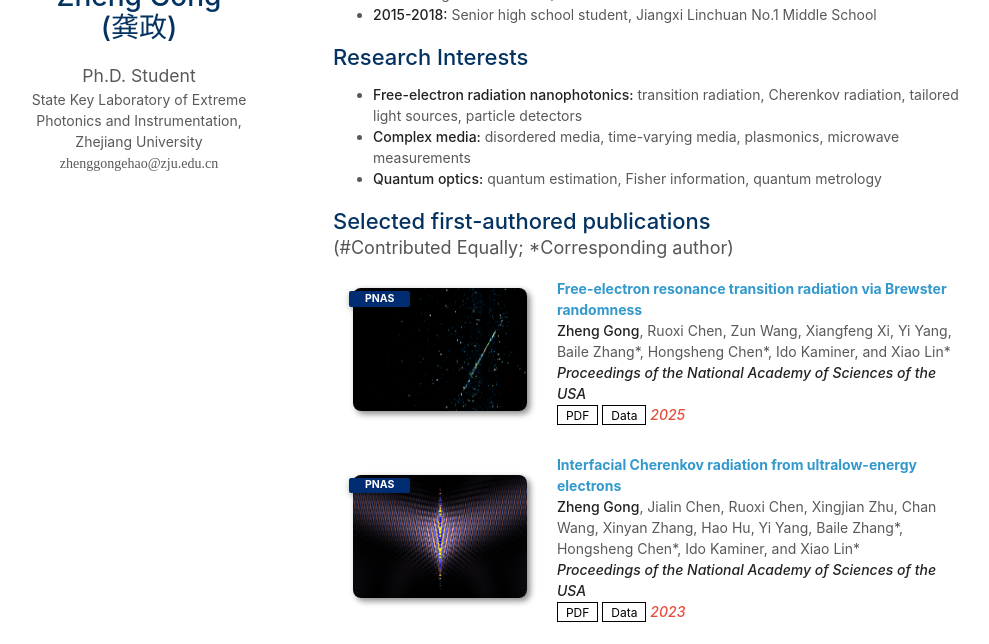
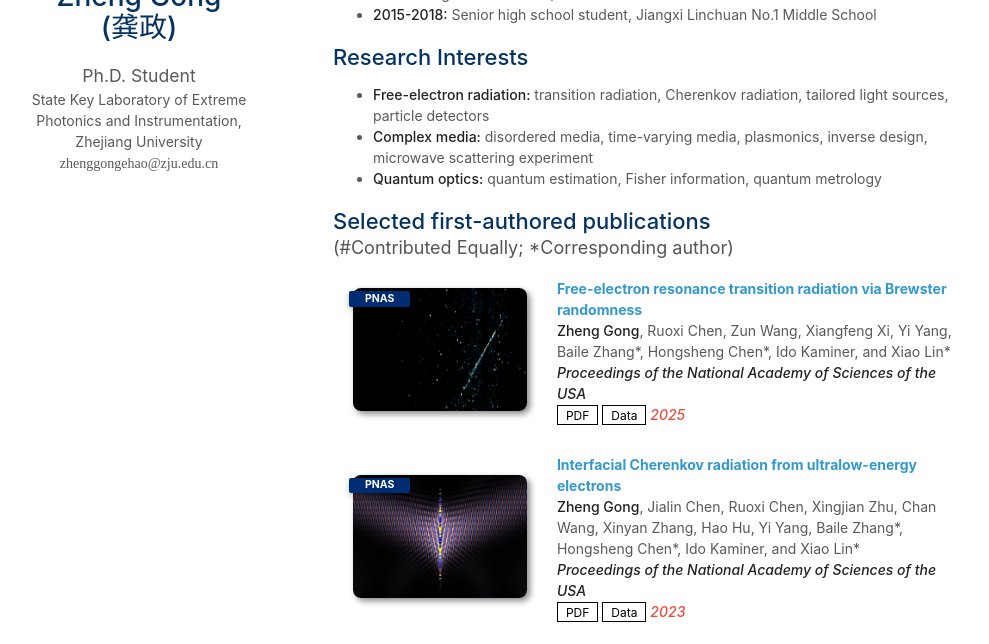
Before and after one commit to zhenggongehao/zhenggongehao.github.io, a Jekyll site: the page built from index.md, in a window 1280 px wide and 900 px high, cut to the strip 256-900 px from the top of the window. Shown: the whole strip, without its empty margins (137-1126 px from the left). Built offline with Jekyll 4.4.1, drawn with Linux system fonts in a browser that asks for light colours; nearby versions of some CDN libraries; a style sheet for code colours, icons or effects is not loaded; our own code applies the rules of GitHub Pages for plain Markdown files.

Commit message:
update files

```diff
--- a/index.md
+++ b/index.md
@@ -9,8 +9,8 @@ layout: homepage
 - **2015-2018:** Senior high school student, Jiangxi Linchuan No.1 Middle School
 
 ## Research Interests
-- **Free-electron radiation nanophotonics:** transition radiation, Cherenkov radiation, tailored light sources, particle detectors
-- **Complex media:** disordered media, time-varying media, plasmonics, microwave measurements
+- **Free-electron radiation:** transition radiation, Cherenkov radiation, tailored light sources, particle detectors
+- **Complex media:** disordered media, time-varying media, plasmonics, inverse design, microwave scattering experiment
 - **Quantum optics:** quantum estimation, Fisher information, quantum metrology
 
 {% include_relative _includes/publications.md %}
```
